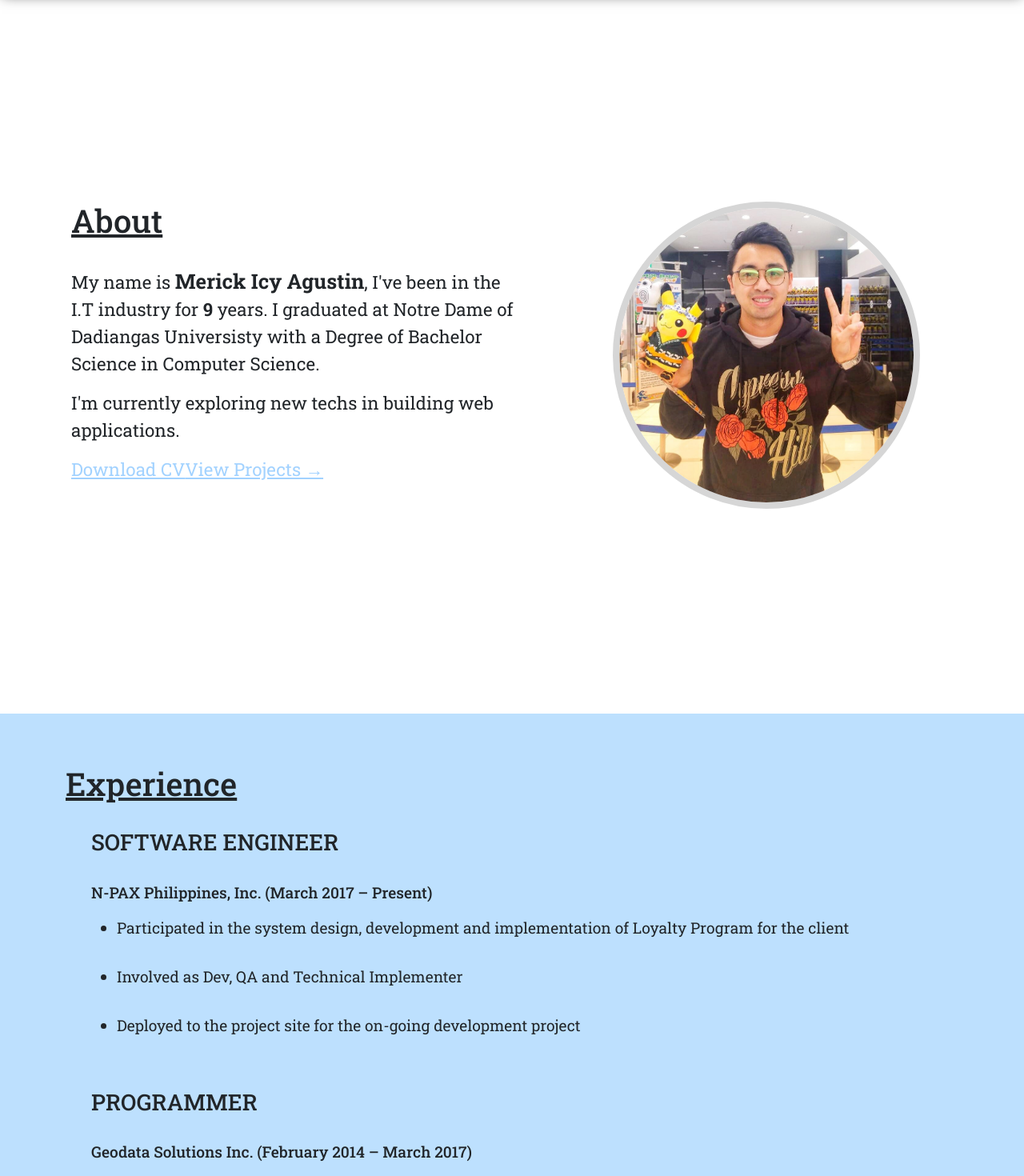
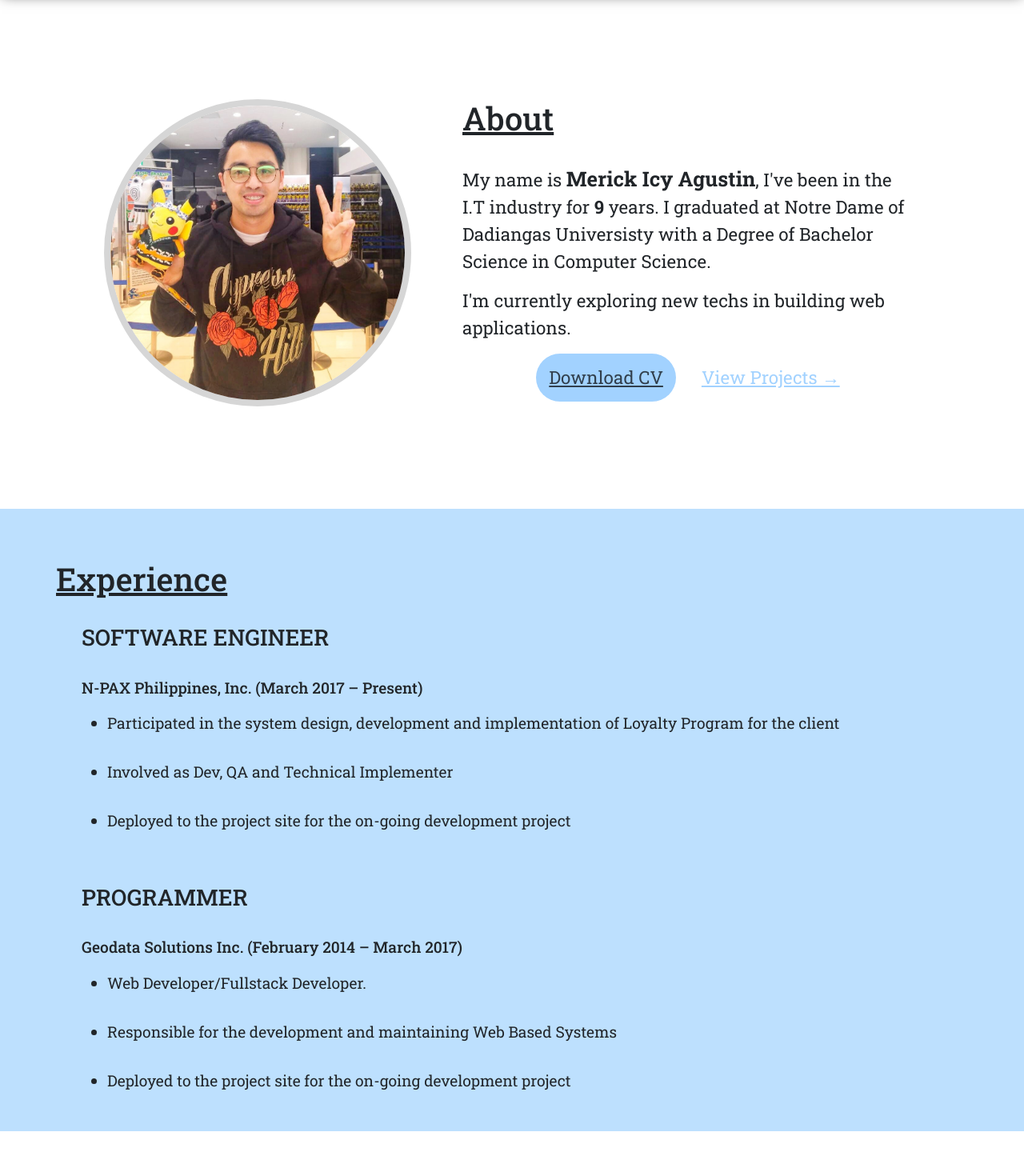
Before and after one commit to merickagustin/my-portfolio, a React (Create React App) app: page / in a window 1280 px wide. Shown: the part 120-1590 px from the top of the page at 80% size. After the commit the page ends 1534 px from the top, so only its background shows below. Built offline with nearby package versions, Linux system fonts and the light colour scheme.

Commit message:
Added new contents

```diff
--- a/src/components/Home.js
+++ b/src/components/Home.js
@@ -18,7 +18,14 @@ const curYear = new Date().getFullYear();
 function About() {
   return (
     <div className="row justify-content-center">
-      <div className="about-container px-1 py-3 px-lg-3 py-xl-5 row row-cols-1 row-cols-md-2 gap-2 justify-content-center">
+      <div className="about-container px-1 py-3 px-lg-3 py-xl-4 row row-cols-1 row-cols-md-2 gap-2 justify-content-center">
+        <div className="about-image px-1 px-md-0 col col-md-4 d-flex justify-content-center">
+          <img
+            src={MyPic}
+            rel="Profile picture of Merick Icy Agustin"
+            className={classes["img-profile"] + " image-fluid"}
+          />
+        </div>
         <div className={classes["about-content"] + " col"}>
           <h1>About</h1>
           <p>
@@ -30,21 +37,16 @@ function About() {
             Computer Science.
           </p>
           <p>I'm currently exploring new techs in building web applications.</p>
-          <div className="about-links">
-            <a href="#">Download CV</a>
+          <div className="about-links d-flex justify-content-center align-items-center gap-1">
+            <a href="#" className={classes["download-cv"]}>
+              Download CV
+            </a>
             <a href="#">View Projects &rarr;</a>
           </div>
         </div>
-        <div className="about-image col col-md-5 d-flex justify-content-center">
-          <img
-            src={MyPic}
-            rel="Profile picture of Merick Icy Agustin"
-            className={classes["img-profile"] + " image-fluid"}
-          />
-        </div>
       </div>
-      <div className={classes["experience-container"] + " pb-1"}>
-        <div className="container pt-3">
+      <div className={classes["experience-container"] + " pb-1 px-1 px-md-0"}>
+        <div className="container pt-3 px-0 ">
           <h1>Experience</h1>
           <ul className="experiences d-flex flex-column gap-3">
             <li className="experience d-flex flex-column">
--- a/src/css/Home.module.css
+++ b/src/css/Home.module.css
@@ -1,19 +1,39 @@
 .img-profile {
   border: 0.5rem solid rgba(51, 51, 51, 0.2);
   border-radius: 100%;
-  height: 24rem;
-  width: 24rem;
+  height: 20rem;
+  width: 20rem;
 }
 
-/* @media (min-width: 1406px) {
+@media (min-width: 924px) {
   .img-profile {
     height: 24rem;
     width: 24rem;
   }
-} */
+}
 
 .name {
   font-size: 1.6rem;
+}
+
+.download-cv:link,
+.download-cv:visited {
+  color: #313f4c;
+  background-color: #a2d2ff;
+  border-radius: 50px;
+  padding: 0.8rem 1rem;
+}
+
+.download-cv:hover,
+.download-cv:active {
+  background-color: #bde0fe;
+}
+
+.direct-project-site {
+  color: #313f4c;
+  background-color: #a2d2ff;
+  border-radius: 20px;
+  padding: 0.8rem 1rem;
 }
 
 .about-content {
--- a/src/css/style.css
+++ b/src/css/style.css
@@ -1,6 +1,7 @@
 html {
   box-sizing: border-box;
   margin: 0;
+  padding: 0;
 }
 
 .navbar {
```
